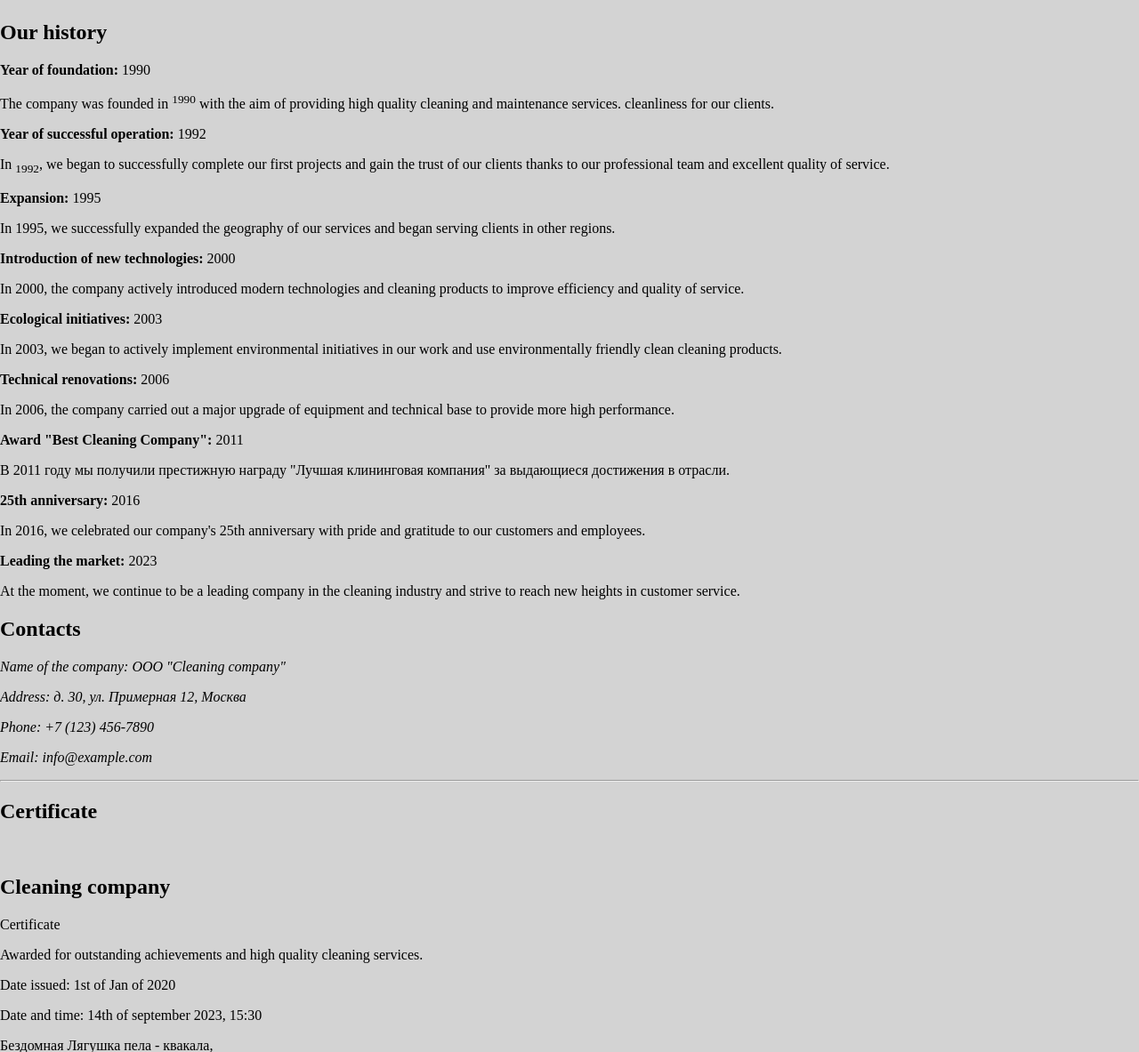
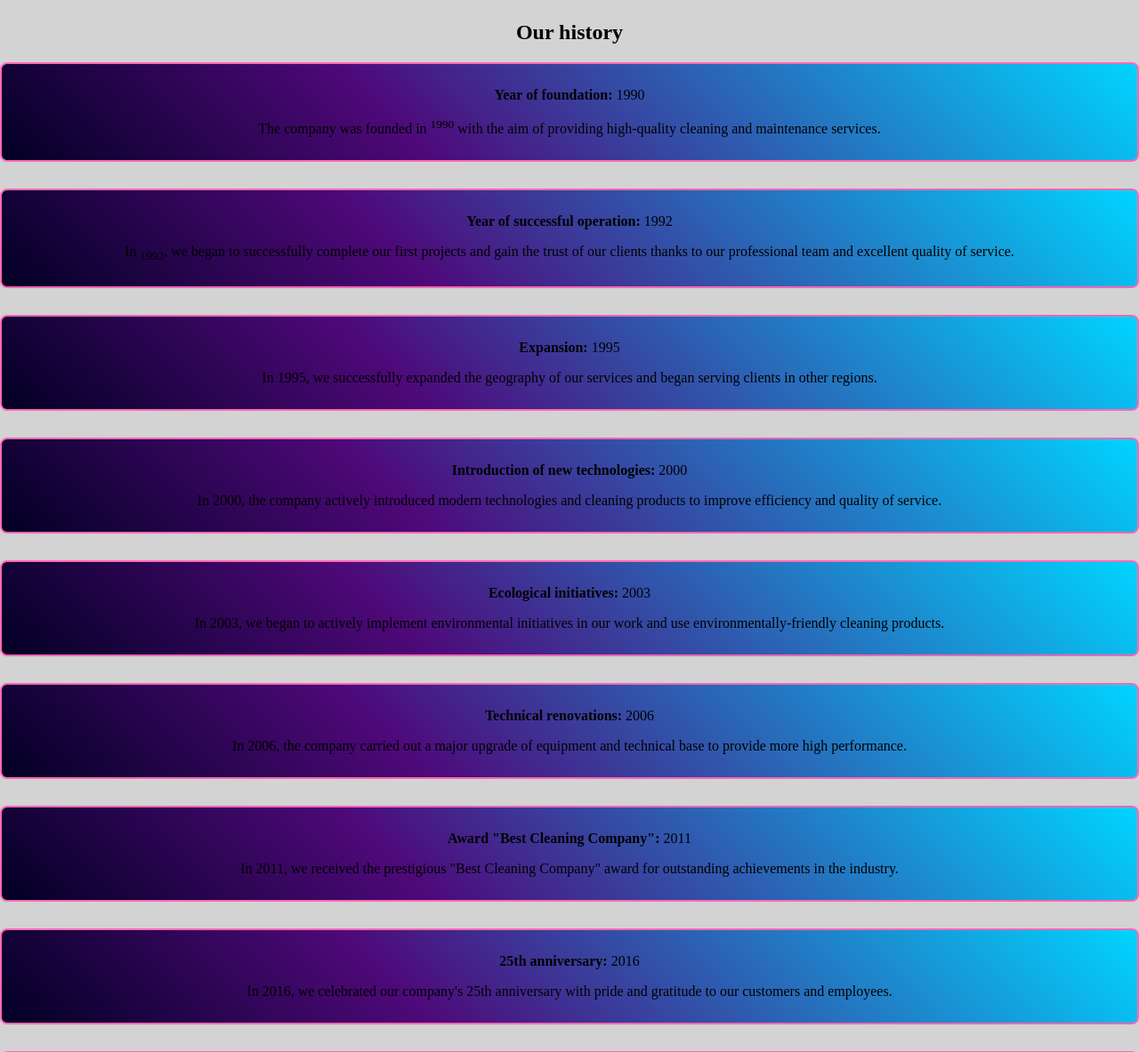
Before and after one commit to Egorallo/CleaningCompany, a Django app: page /about/ in a window 1280 px wide. Shown: the part 1139-2322 px from the top of the page at 89% size. Run offline with Django 4.2, Linux system fonts and the light colour scheme.

Commit message:
added certificate

```diff
--- a/newvision/static/newvision/css/about.css
+++ b/newvision/static/newvision/css/about.css
@@ -25,3 +25,81 @@
 .logo-section:hover img {
     transform: scale(1.2);
 }
+
+.history-list {
+    list-style: none;
+    padding: 0;
+}
+
+.history-list > li {
+    margin-bottom: 30px;
+    border: 2px solid hotpink;
+    background: linear-gradient(45deg, rgba(2, 0, 36, 1) 0%, rgba(78, 9, 121, 1) 35%, rgba(0, 212, 255, 1) 100%);
+    border-radius: 8px;
+    padding: 10px;
+    text-align: center;
+    transition: transform 0.3s ease;
+}
+
+.history-list li:hover {
+    transform: scale(1.05);
+}
+
+section address {
+    font-weight: bold;
+    color: lemonchiffon;
+    font-size: 18px;
+    margin-top: 10px;
+    margin-left: 10px;
+}
+
+.section-certificate {
+    position: relative;
+    z-index: 1;
+    border: 40px solid transparent;
+    border-image: url('https://developer.mozilla.org/en-US/docs/Web/CSS/border-image-slice/border-diamonds.png') round;
+    background-image: url("https://assets.stickpng.com/images/61d183263a856e0004c6334a.png"), linear-gradient(45deg, rgba(0, 9, 36, 1) 0%, rgba(22, 121, 9, 1) 35%, rgba(255, 115, 0, 1) 100%);
+);
+    width: 300px;
+    height: 400px;
+    padding: 10px;
+    background-size: 100%;
+    background-repeat: no-repeat;
+    background-position: center;
+    border-image-slice: 30;
+    text-align: center;
+    transition: transform 0.3s ease, margin 0.3s ease;
+}
+
+.section-certificate:hover {
+    transform: scale(1.1) translateY(10px);
+    z-index: 0;
+}
+
+.date-time {
+    position: relative;
+    z-index: 2;
+}
+
+.h1-certificate, .h2-certificate {
+    font-family: 'Anton', sans-serif;
+    color: mediumspringgreen;
+    text-transform: uppercase;
+}
+
+.h1-certificate {
+    font-size: 36px;
+    margin-bottom: 20px;
+}
+
+.h2-certificate {
+    font-size: 24px;
+}
+
+.p-certificate {
+    font-family: 'Anton', sans-serif;
+    color: peachpuff;
+    font-size: 15px;
+    line-height: 3;
+    margin: 10px 0;
+}
--- a/newvision/templates/newvision/about.html
+++ b/newvision/templates/newvision/about.html
@@ -42,62 +42,74 @@ moment.
         </section>
 
         <section>
-            <h2>Our history</h2>
+            <h2 style="text-align: center">Our history</h2>
+            <ul class="history-list">
+                <li>
                     <p><strong>Year of foundation:</strong> 1990</p>
                     <p class="fontz">
-                The company was founded in <sup>1990</sup> with the aim of providing high quality cleaning and
-                maintenance
-                services.
-                cleanliness for our clients.
+                        The company was founded in <sup>1990</sup> with the aim of providing high-quality cleaning and
+                        maintenance services.
                     </p>
+                </li>
+                <li>
                     <p><strong>Year of successful operation:</strong> 1992</p>
                     <p>
-                In <sub>1992</sub>, we began to successfully complete our first projects and gain the trust of our
-                clients
-                thanks to
-                our professional team and excellent quality of service.
+                        In <sub>1992</sub>, we began to successfully complete our first projects and gain the trust of
+                        our clients thanks to our professional team and excellent quality of service.
                     </p>
+                </li>
+                <li>
                     <p><strong>Expansion:</strong> 1995</p>
                     <p>
-                In 1995, we successfully expanded the geography of our services and began serving clients in other
-                regions.
+                        In 1995, we successfully expanded the geography of our services and began serving clients in
+                        other regions.
                     </p>
+                </li>
+                <li>
                     <p><strong>Introduction of new technologies:</strong> 2000</p>
                     <p>
-                In 2000, the company actively introduced modern technologies and cleaning products to improve efficiency
-                and
-                quality of service.
+                        In 2000, the company actively introduced modern technologies and cleaning products to improve
+                        efficiency and quality of service.
                     </p>
+                </li>
+                <li>
                     <p><strong>Ecological initiatives:</strong> 2003</p>
                     <p>
-                In 2003, we began to actively implement environmental initiatives in our work and use environmentally
-                friendly
-                clean cleaning products.
+                        In 2003, we began to actively implement environmental initiatives in our work and use
+                        environmentally-friendly cleaning products.
                     </p>
+                </li>
+                <li>
                     <p><strong>Technical renovations:</strong> 2006</p>
                     <p>
                         In 2006, the company carried out a major upgrade of equipment and technical base to provide more
                         high performance.
                     </p>
+                </li>
+                <li>
                     <p><strong>Award "Best Cleaning Company":</strong> 2011</p>
                     <p>
-                В 2011 году мы получили престижную награду "Лучшая клининговая компания" за выдающиеся достижения в
-                отрасли.
-
+                        In 2011, we received the prestigious "Best Cleaning Company" award for outstanding achievements
+                        in the industry.
                     </p>
+                </li>
+                <li>
                     <p><strong>25th anniversary:</strong> 2016</p>
                     <p>
-                In 2016, we celebrated our company's 25th anniversary with pride and gratitude to our customers and
-                employees.
+                        In 2016, we celebrated our company's 25th anniversary with pride and gratitude to our customers
+                        and employees.
                     </p>
+                </li>
+                <li>
                     <p><strong>Leading the market:</strong> 2023</p>
                     <p>
-                At the moment, we continue to be a leading company in the cleaning industry and strive to reach new
-                heights
-                in
-                customer service.
+                        At the moment, we continue to be a leading company in the cleaning industry and strive to reach
+                        new heights in customer service.
                     </p>
+                </li>
+            </ul>
         </section>
+
 
         <div>
             <section>
@@ -110,17 +122,17 @@ moment.
                 </address>
             </section>
             <hr>
-            <section>
-                <h1>Certificate</h1>
+            <section class="section-certificate">
+                <h1 class="h1-certificate">Certificate</h1>
                 <br>
-                <h2>Cleaning company</h2>
-                <p>Certificate</p>
-                <p>Awarded for outstanding achievements and high quality cleaning services.</p>
-                <p>Date issued: 1st of Jan of 2020</p>
+                <h2 class="h2-certificate">Cleaning company</h2>
+                <p class="p-certificate">Certificate</p>
+                <p class="p-certificate">Awarded for outstanding achievements and high quality cleaning services.</p>
+                <p class="p-certificate">Date issued: 1st of Jan of 2020</p>
             </section>
         </div>
 
-        <p>Date and time:
+        <p class="date-time">Date and time:
             <time datetime="2023-09-14T15:30:00">14th of september 2023, 15:30</time>
         </p>
 
```
Lines whose indentation alone changed are shown as unchanged.
